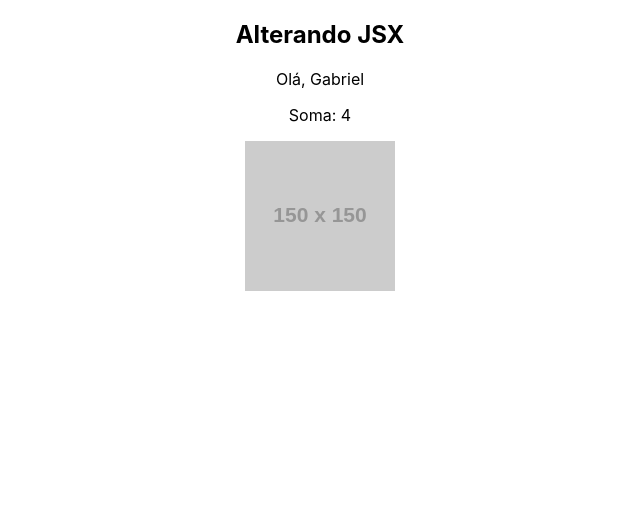
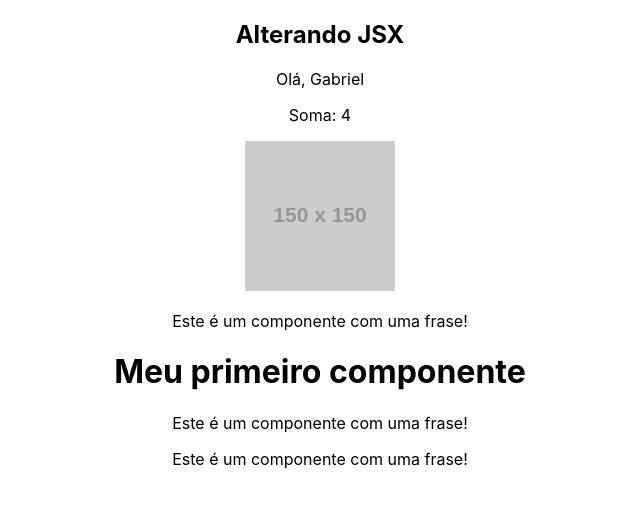
Before and after one commit to NewGabrielFroes/FundamentosReact, a React (Create React App) app: page / in a window 1280 px wide. Shown: the top 506 px of the page, without its empty margins (320-960 px from the left). Built offline with nearby package versions, Linux system fonts and the light colour scheme.

Commit message:
Trabalhando com components

```diff
--- a/src/App.js
+++ b/src/App.js
@@ -1,4 +1,5 @@
 import './App.css';
+import HelloWorld from './components/HelloWorld';
 
 function App() {
   const name = 'Gabriel'
@@ -16,6 +17,7 @@ function App() {
       <p>Olá, {name}</p>
       <p>Soma: {sum(2, 2)}</p>
       <img src={url} alt='Minha Imagem'></img>
+      <HelloWorld />
     </div>
   );
 }
--- /dev/null
+++ b/src/components/Frase.js
@@ -0,0 +1,9 @@
+function Frase() {
+    return (
+        <div>
+            <p>Este é um componente com uma frase!</p>
+        </div>
+    )
+}
+
+export default Frase
--- /dev/null
+++ b/src/components/HelloWorld.js
@@ -0,0 +1,14 @@
+import Frase from "./Frase"
+
+function HelloWorld() {
+    return (
+        <div>
+            <Frase />
+            <h1>Meu primeiro componente</h1>
+            <Frase />
+            <Frase />
+        </div>
+    )
+}
+
+export default HelloWorld
```
